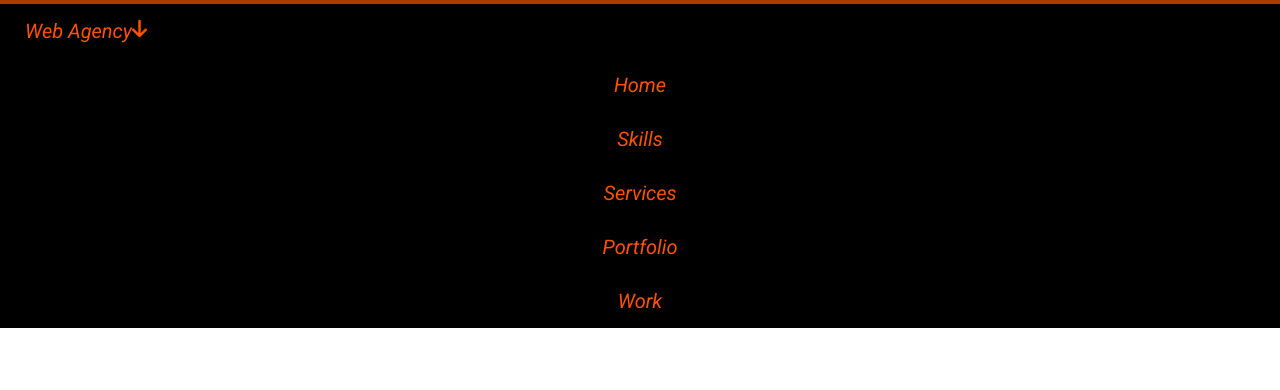
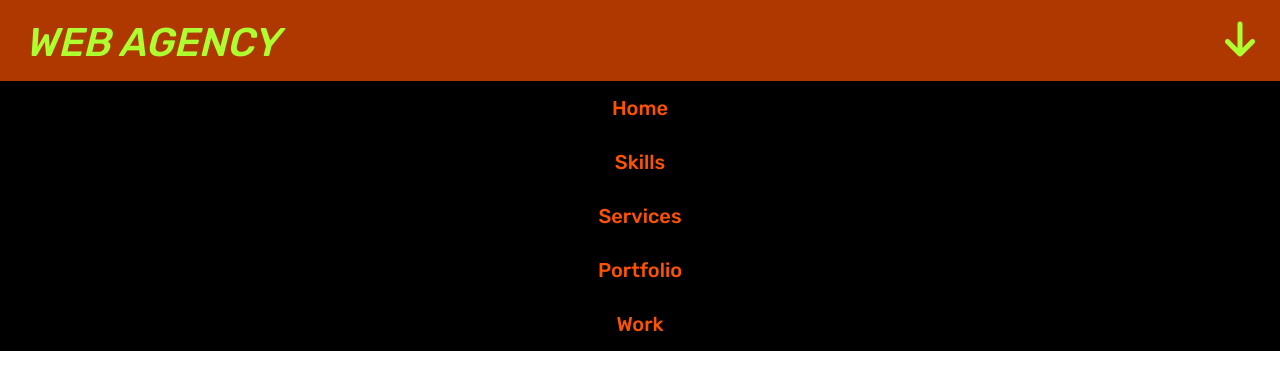
Before and after one commit to Prabin-Kumar-Baniya-NP/My-Programming-Repo, a plain HTML site: page Project-1/index.html in a window 1280 px wide. Drawn offline with Linux system fonts and the light colour scheme.

Commit message:
Small changes made

```diff
--- a/Project-1/index.html
+++ b/Project-1/index.html
@@ -4,7 +4,7 @@
         <meta charset="utf-8">
         <title>Project1</title>
         <!-- Google Fonts-->
-        <link href="https://fonts.googleapis.com/css2?family=Roboto:ital@1&display=swap" rel="stylesheet">
+        <link href="https://fonts.googleapis.com/css2?family=Rubik:wght@500&display=swap" rel="stylesheet">
         <!-- Font Awesome-->
         <script src="https://kit.fontawesome.com/e54ffdd218.js" crossorigin="anonymous"></script>
         <!--Main CSS-->
--- a/Project-1/main.css
+++ b/Project-1/main.css
@@ -4,7 +4,7 @@
     box-sizing: border-box;
 }
 body {
-    font-family: 'Roboto', sans-serif;
+    font-family: 'Rubik', sans-serif;
 }
 nav ul {
     list-style-type: none;
@@ -24,4 +24,14 @@ nav ul a:hover {
 }
 .logo {
     display: flex;
+    justify-content: space-between;
+    text-transform: uppercase;
+    font-size: 40px;
+    background-color: rgb(175, 56, 0);
+    color: greenyellow;
+    font-style: italic;
 }
+.logo:hover{
+    background-color: rgb(0, 79, 255);
+    color: rgb(144, 45, 65);
+}
```
